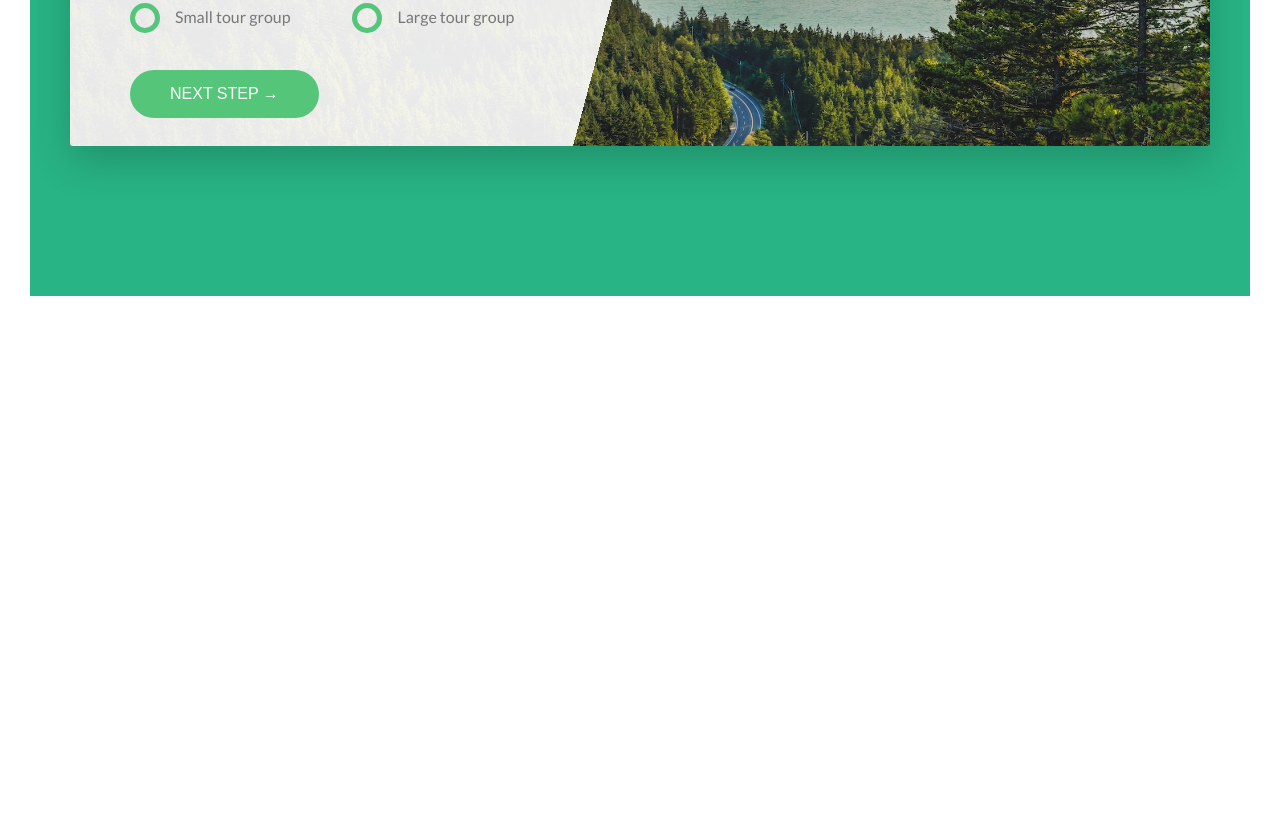
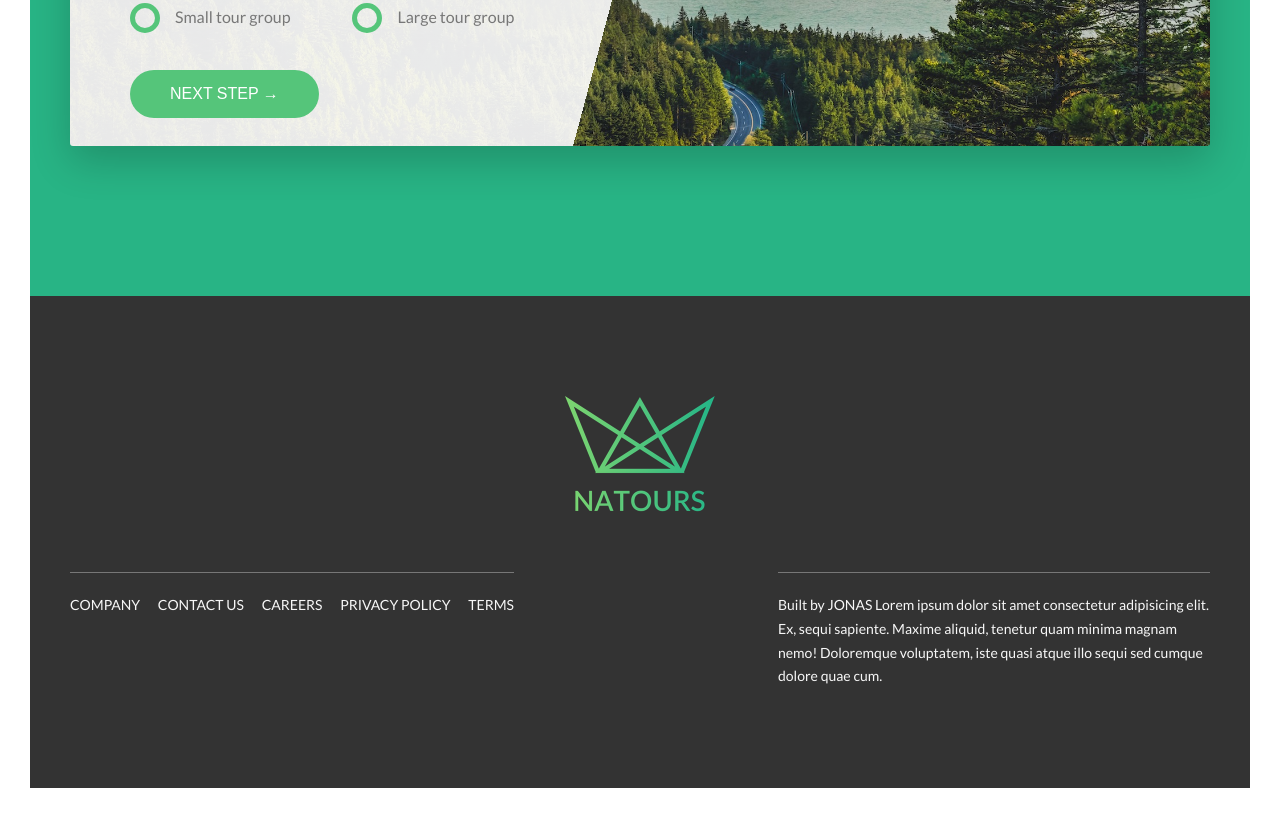
Before and after one commit to dmgimhana/naturetours, a website: page index.html in a window 1280 px wide. Shown: the part 4974-5792 px from the top of the page. Before the commit the page ends 5300 px from the top, so only its background shows below. Drawn offline with Linux system fonts and the light colour scheme.

Commit message:
built the footer

```diff
--- a/index.html
+++ b/index.html
@@ -353,6 +353,42 @@
         </div>
       </section>
     </main>
+    <footer class="footer">
+      <div class="footer__logo-box">
+        <img src="img/logo-green-2x.png" alt="Full logo" class="footer__logo" />
+      </div>
+      <div class="row">
+        <div class="col-1-of-2">
+          <div class="footer__navigation">
+            <ul class="footer__list">
+              <li class="footer__item">
+                <a href="#" class="footer__link"> Company </a>
+              </li>
+              <li class="footer__item">
+                <a href="#" class="footer__link"> Contact us </a>
+              </li>
+              <li class="footer__item">
+                <a href="#" class="footer__link"> Careers </a>
+              </li>
+              <li class="footer__item">
+                <a href="#" class="footer__link"> Privacy policy </a>
+              </li>
+              <li class="footer__item">
+                <a href="#" class="footer__link"> Terms </a>
+              </li>
+            </ul>
+          </div>
+        </div>
+        <div class="col-1-of-2">
+          <p class="footer__copyright">
+            Built by <a href="#" class="footer__link">Jonas</a> Lorem ipsum
+            dolor sit amet consectetur adipisicing elit. Ex, sequi sapiente.
+            Maxime aliquid, tenetur quam minima magnam nemo! Doloremque
+            voluptatem, iste quasi atque illo sequi sed cumque dolore quae cum.
+          </p>
+        </div>
+      </div>
+    </footer>
   </body>
 </html>
 
--- a/sass/abstracts/_variables.scss
+++ b/sass/abstracts/_variables.scss
@@ -21,6 +21,7 @@ $color-grey-light-2: #eee;
 
 $color-grey-dark: #777;
 $color-grey-dark-2: #999;
+$color-grey-dark-3: #333;
 
 $color-white: #fff;
 $color-black: #000;
--- /dev/null
+++ b/sass/layout/_footer.scss
@@ -0,0 +1,59 @@
+.footer {
+  background-color: $color-grey-dark-3;
+  padding: 10rem 0;
+  font-size: 1.4rem;
+  color: $color-grey-light-1;
+
+  &__logo-box {
+    text-align: center;
+    margin-bottom: 5rem;
+  }
+
+  &__logo {
+    width: 15rem;
+    height: auto;
+  }
+
+  &__navigation {
+    border-top: 1px solid $color-grey-dark;
+    padding-top: 2rem;
+    display: inline-block;
+  }
+
+  &__list {
+    list-style: none;
+  }
+
+  &__item {
+    display: inline-block;
+    &:not(:last-child) {
+      margin-right: 1.5rem;
+    }
+  }
+
+  &__link {
+    &:link,
+    &:visited {
+      color: $color-grey-light-1;
+      background-color: $color-grey-dark-3;
+      text-decoration: none;
+      text-transform: uppercase;
+      display: inline-block;
+      transition: all 0.2s;
+    }
+
+    &:hover,
+    &:active {
+      color: $color-primary;
+      box-shadow: 0 1rem 2rem rgba($color-black, 0.4);
+      transform: rotate(5deg) scale(1.3);
+    }
+  }
+
+  &__copyright {
+    border-top: 1px solid $color-grey-dark;
+    padding-top: 2rem;
+    width: 80%;
+    float: right;
+  }
+}
--- a/sass/main.scss
+++ b/sass/main.scss
@@ -15,6 +15,7 @@
 @import "components/form";
 @import "components/story";
 
+@import "layout/footer";
 @import "layout/grid";
 @import "layout/header";
 
```
Also changed, not shown: css/style.css.
